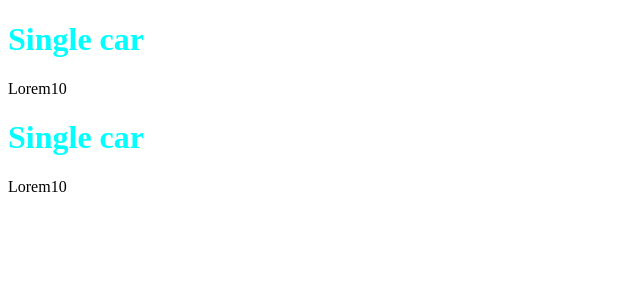
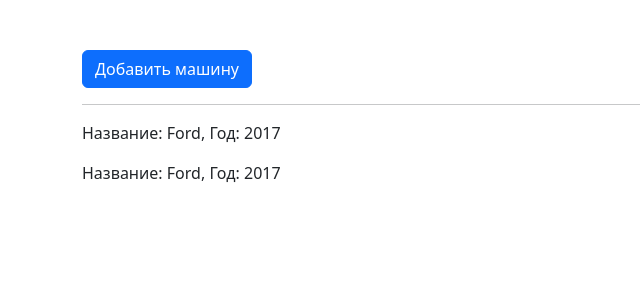
Before and after one commit to NIkitaMunko/ng2, an Angular app: page / in a window 1280 px wide. Shown: the top 300 px of the page, without its empty margins (0-640 px from the left). Built offline with nearby package versions, Linux system fonts and the light colour scheme.

Commit message:
b2l4 - component and template binding

```diff
--- a/angular.json
+++ b/angular.json
@@ -27,6 +27,7 @@
               }
             ],
             "styles": [
+              "node_modules/bootstrap/dist/css/bootstrap.min.css",
               "src/styles.css"
             ],
             "scripts": [],
--- a/package.json
+++ b/package.json
@@ -20,6 +20,7 @@
     "@angular/platform-server": "^19.2.0",
     "@angular/router": "^19.2.0",
     "@angular/ssr": "^19.2.10",
+    "bootstrap": "^5.3.6",
     "express": "^4.18.2",
     "rxjs": "~7.8.0",
     "tslib": "^2.3.0",
--- a/src/app/app.component.html
+++ b/src/app/app.component.html
@@ -1,3 +1,10 @@
-<!--<app-cars></app-cars>-->
+<div class="container">
+  <div class="row">
+    <div class="col-xs-12">
+      <app-cars></app-cars>
+    </div>
+  </div>
+</div>
+
 <!--<div app-cars></div>-->
-<div class="app-cars"></div>
+<!--<div class="app-cars"></div>-->
--- a/src/app/car/car.component.html
+++ b/src/app/car/car.component.html
@@ -1 +1 @@
-<h4>I am car</h4>
+<p>Название: {{ getName() }}, Год: {{carYear}}</p>
--- a/src/app/car/car.component.ts
+++ b/src/app/car/car.component.ts
@@ -3,17 +3,23 @@ import { Component } from '@angular/core';
 @Component({
   selector: 'app-car',
   imports: [],
-  template: `
-    <h1>Single car</h1>
-    <p>Lorem10</p>
-  `,
-  // styleUrl: './car.component.css'
-  styles: [`
-    h1 {
-      color: aqua;
-    }
-  `]
+  templateUrl: './car.component.html',
+  // template: `
+  //   <h1>Single car</h1>
+  //   <p>Lorem10</p>
+  // `,
+  styleUrl: './car.component.css'
+  // styles: [`
+  //   h1 {
+  //     color: aqua;
+  //   }
+  // `]
 })
 export class CarComponent {
+  carName: string = "Ford";
+  carYear: number = 2017;
 
+  getName() {
+    return this.carName;
+  }
 }
--- a/src/app/cars/cars.component.html
+++ b/src/app/cars/cars.component.html
@@ -1,2 +1,5 @@
+<button [disabled]="!canAddCar" class="btn btn-primary"> Добавить машину </button>
+<hr>
+
 <app-car></app-car>
 <app-car></app-car>
--- a/src/app/cars/cars.component.ts
+++ b/src/app/cars/cars.component.ts
@@ -1,8 +1,8 @@
-import { Component } from '@angular/core';
+import {Component} from '@angular/core';
 import {CarComponent} from '../car/car.component';
 
 @Component({
-  selector: '.app-cars',
+  selector: 'app-cars',
   imports: [
     CarComponent
   ],
@@ -11,4 +11,12 @@ import {CarComponent} from '../car/car.component';
 })
 export class CarsComponent {
 
+  canAddCar: boolean = false;
+
+  constructor() {
+    setTimeout(() => {
+      this.canAddCar = true;
+    }, 4000);
+  }
+
 }
--- a/src/styles.css
+++ b/src/styles.css
@@ -1 +1,3 @@
-/* You can add global styles to this file, and also import other style files */
+body {
+  margin-top: 50px;
+}
```
Also changed, not shown: 1 other file (tests, documents, lock files or other folders).
